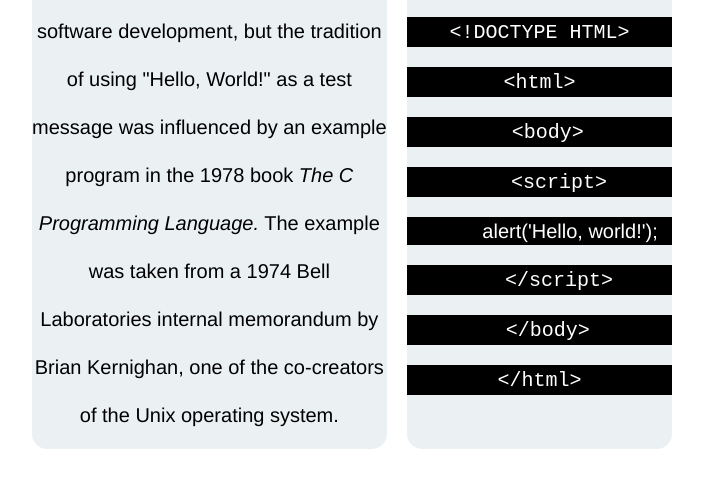
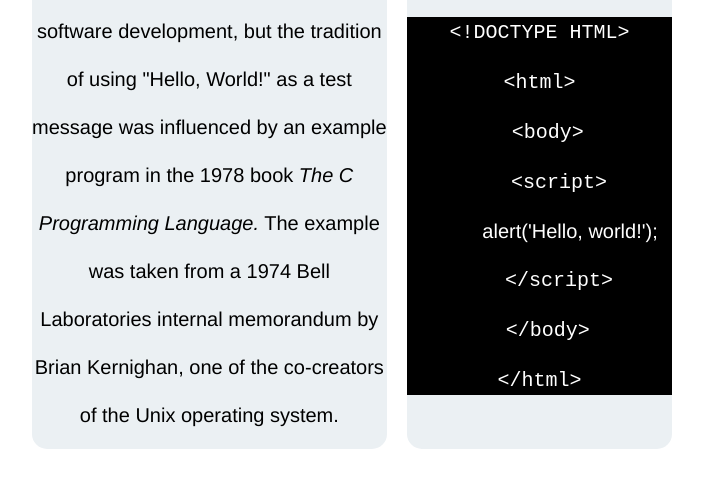
Before and after one commit to allanand/hello-449, a plain HTML site: page index.html in a window 1280 px wide. Shown: the part 717-1204 px from the top of the page, without its empty margins (88-791 px from the left). Drawn offline with Linux system fonts and the light colour scheme.

Commit message:
test 106

```diff
--- a/screen.css
+++ b/screen.css
@@ -46,11 +46,14 @@
     text-align: center;
 }
 
+.art5 {
+    background: black;
+}
+
 h1 {
 text-align: justify;
 }
 
 .test {
-    background: black;
     color: white;
 }
```
